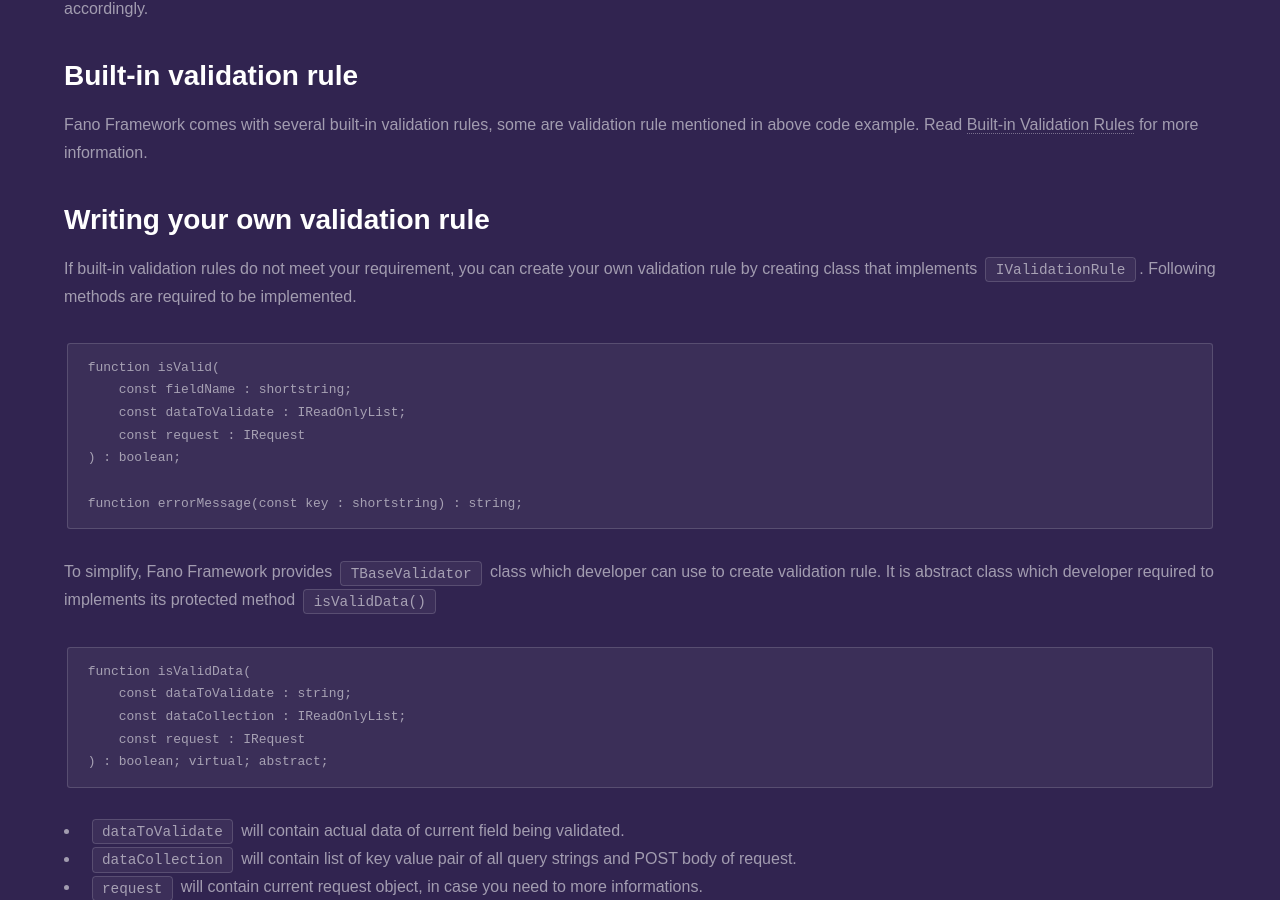
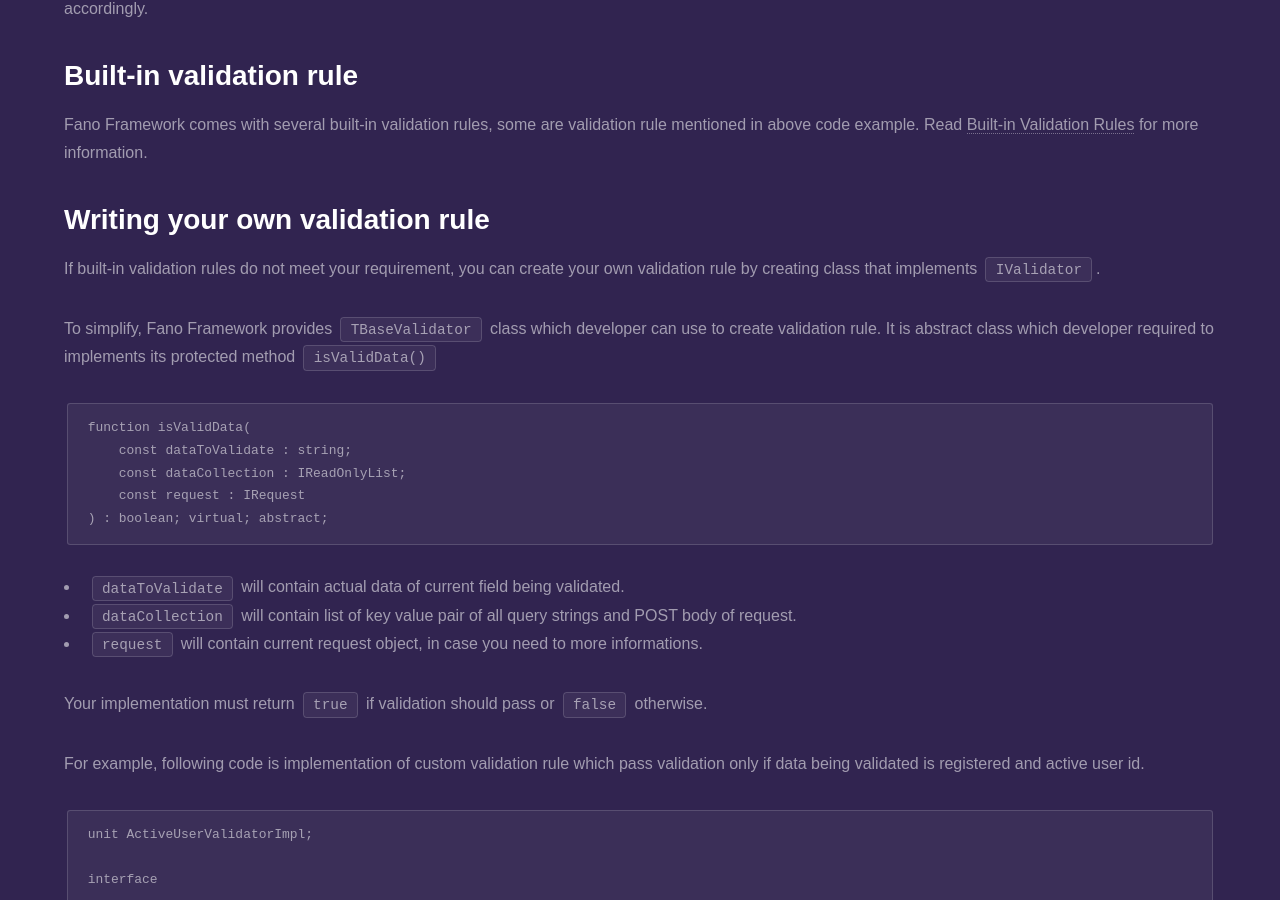
Before and after one commit to fanoframework/fanoframework.github.io, a Jekyll site: the page built from security/form-validation/index.md, in a window 1280 px wide and 900 px high, scrolled down 4462 px. Built offline with Jekyll 4.4.1, drawn with Linux system fonts in a browser that asks for light colours; our own code applies the rules of GitHub Pages for plain Markdown files.

Commit message:
fix typos and remove redundant content

````diff
--- a/security/form-validation/index.md
+++ b/security/form-validation/index.md
@@ -175,17 +175,7 @@
 
 ## Writing your own validation rule
 
-If built-in validation rules do not meet your requirement, you can create your own validation rule by creating class that implements `IValidationRule`. Following methods are required to be implemented.
-
-```
-function isValid(
-    const fieldName : shortstring;
-    const dataToValidate : IReadOnlyList;
-    const request : IRequest
-) : boolean;
-
-function errorMessage(const key : shortstring) : string;
-```
+If built-in validation rules do not meet your requirement, you can create your own validation rule by creating class that implements `IValidator`.
 
 To simplify, Fano Framework provides `TBaseValidator` class which developer can use to create validation rule. It is abstract class which developer required to implements its protected method `isValidData()`
 
````
